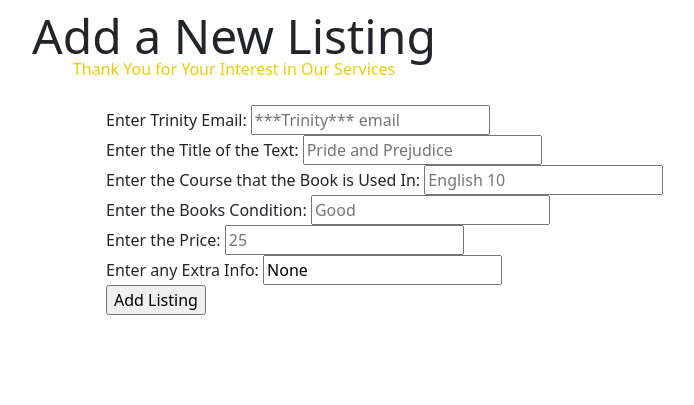
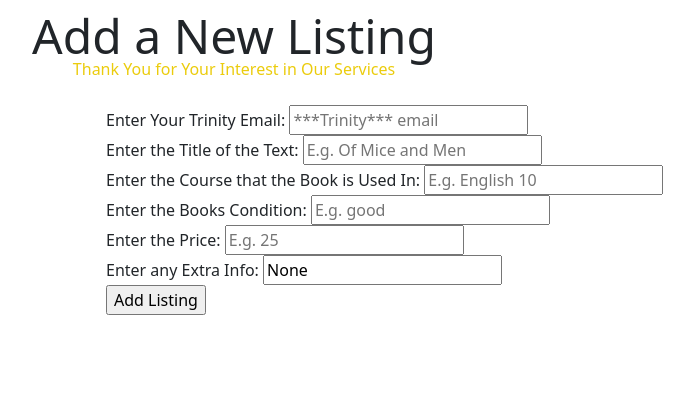
Before and after one commit to Daniel-Iofin/TrinBooks, a Flask app: page /new-listing in a window 1280 px wide. Shown: the part 97-502 px from the top of the page, without its empty margins (406-1100 px from the left). Run offline with Flask 3, Linux system fonts and the light colour scheme; some libraries are stand-ins or nearby versions.

Commit message:
Update new-listing.html
Changed some of the forms text

```diff
--- a/templates/new-listing.html
+++ b/templates/new-listing.html
@@ -15,16 +15,16 @@
       <h3 class="sub-header gold">Thank You for Your Interest in Our Services</h3>
       <div id="new-listing-form">
         <form method="POST">
-          <label>Enter Trinity Email:</label>
+          <label>Enter Your Trinity Email:</label>
           <input type="email" name="email" placeholder="***Trinity*** email" required /><br/>
           <label>Enter the Title of the Text:</label>
-          <input type="name" name="title" placeholder="Pride and Prejudice" required /><br/>
+          <input type="name" name="title" placeholder="E.g. Of Mice and Men" required /><br/>
           <label>Enter the Course that the Book is Used In:</label>
-          <input type="name" name="course" placeholder="English 10" required /><br/>
+          <input type="name" name="course" placeholder="E.g. English 10" required /><br/>
           <label>Enter the Books Condition:</label>
-          <input type="name" name="condition" placeholder="Good" required /><br/>
+          <input type="name" name="condition" placeholder="E.g. good" required /><br/>
           <label>Enter the Price:</label>
-          <input type="number" name="price" placeholder="25" required /><br/>
+          <input type="number" name="price" placeholder="E.g. 25" required /><br/>
           <label>Enter any Extra Info:</label>
           <input type="name" name="info" placeholder="Optional field." value="None"/><br/>
           <input type="submit" value="Add Listing"/><br/>
```
